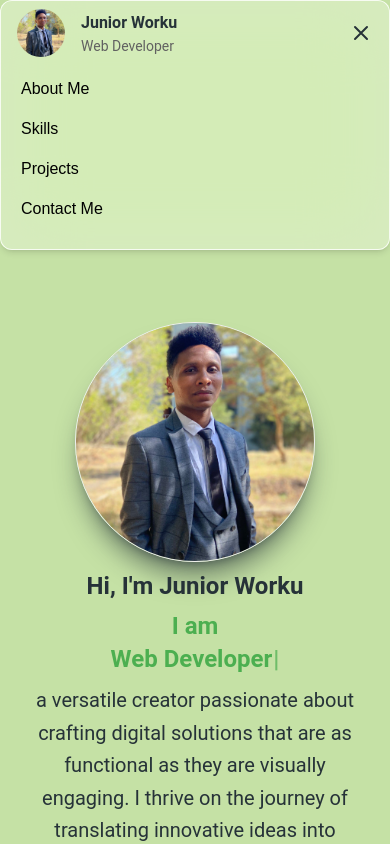
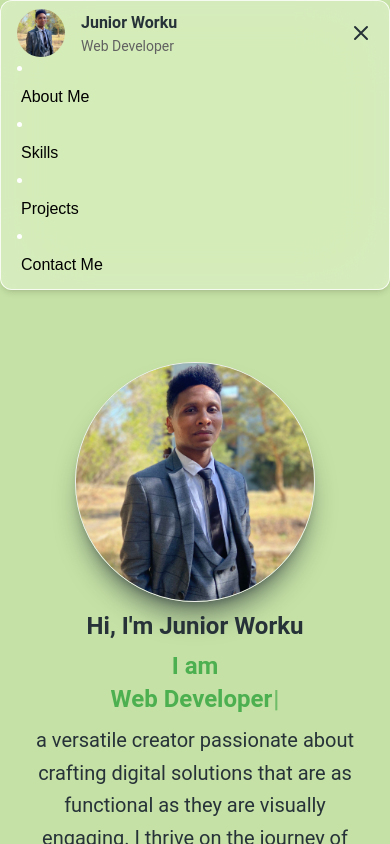
Before and after one commit to juniorworku/Juju-s-Files, a React (Vite) app in the folder Portfolio Project/: page / in a window 390 px wide. Both pictures are taken after a click on the button 361 px from the left and 33 px from the top of the page. Shown: the top 844 px of the page. Built offline with nearby package versions, Linux system fonts and the light colour scheme.

Commit message:
navbar bug fixed

```diff
--- a/Portfolio Project/src/components/navBar.jsx
+++ b/Portfolio Project/src/components/navBar.jsx
@@ -37,48 +37,6 @@ export default function NavBar() {
     }
     `;
 
-
-  const navList = (
-    <ul className="mt-4 mb-4 flex flex-col gap-2 lg:mb-0 lg:mt-0 lg:flex-row lg:items-center lg:gap-6">
-      <NavLink
-        to="about"
-        smooth={true}
-        duration={1500}
-        as="li"
-        className="flex items-center gap-x-2 p-1 font-medium"
-      >
-        <a href="#about" smooth={true} duration={1500} className="flex items-center" >
-         About Me
-        </a>
-
-      </NavLink>
-      <NavLink
-        as="li"
-        className="flex items-center gap-x-2 p-1 font-medium"
-      >
-        <a href="#skills" smooth={true} duration={1500} className="flex items-center" >
-          Skills
-        </a>
-      </NavLink>
-      <NavLink
-        as="li"
-        className="flex items-center gap-x-2 p-1 font-medium"
-      >
-        <a href="#project" smooth={true} duration={1500} className="flex items-center" >
-        Projects
-        </a>
-      </NavLink>
-      <NavLink
-        as="li"
-        className="flex items-center gap-x-2 p-1 font-medium"
-      >
-        <a href="#contact" smooth={true} duration={1500} className="flex items-center" >
-          Contact Me
-        </a>
-      </NavLink>
-    </ul>
-  );
-
   return (
     <Navbar className="bg-light-green-100 mx-auto max-w-screen-xl px-4 py-2 lg:rounded-full lg:py-4">
       <div className="container mx-auto flex items-center justify-between text-blue-gray-900">
@@ -91,7 +49,50 @@ export default function NavBar() {
             </Typography>
           </div>
         </div>
-        <div className="hidden lg:block">{navList}</div>
+        <div className="hidden lg:block">
+          <ul className="mt-4 mb-4 flex flex-col gap-2 lg:mb-0 lg:mt-0 lg:flex-row lg:items-center lg:gap-6">
+            <li>
+              <NavLink
+                to="about"
+                smooth={true}
+                duration={1500}
+                className="flex items-center gap-x-2 p-1 font-medium"
+              >
+                About Me
+              </NavLink>
+            </li>
+            <li>
+              <NavLink
+                to="skills"
+                smooth={true}
+                duration={1500}
+                className="flex items-center gap-x-2 p-1 font-medium"
+              >
+                Skills
+              </NavLink>
+            </li>
+            <li>
+              <NavLink
+                to="project"
+                smooth={true}
+                duration={1500}
+                className="flex items-center gap-x-2 p-1 font-medium"
+              >
+                Projects
+              </NavLink>
+            </li>
+            <li>
+              <NavLink
+                to="contact"
+                smooth={true}
+                duration={1500}
+                className="flex items-center gap-x-2 p-1 font-medium"
+              >
+                Contact Me
+              </NavLink>
+            </li>
+          </ul>
+        </div>
         <IconButton
           variant="text"
           className="ml-auto h-6 w-6 text-inherit hover:bg-transparent focus:bg-transparent active:bg-transparent lg:hidden"
@@ -132,7 +133,49 @@ export default function NavBar() {
       </div>
       <MobileNav open={openNav}>
         <div className="container mx-auto">
-          {navList}
+          <ui>
+            <li>
+              <NavLink
+                to="about"
+                smooth={true}
+                duration={1500}
+                className="flex items-center gap-x-2 p-1 font-medium"
+              >
+                About Me
+              </NavLink>
+            </li>
+            <li>
+              <NavLink
+                to="skills"
+                smooth={true}
+                duration={1500}
+                className="flex items-center gap-x-2 p-1 font-medium"
+              >
+                Skills
+              </NavLink>
+            </li>
+            <li>
+              <NavLink
+                to="project"
+                smooth={true}
+                duration={1500}
+                className="flex items-center gap-x-2 p-1 font-medium"
+              >
+                Projects
+              </NavLink>
+            </li>
+            <li>
+              <NavLink
+                to="contact"
+                smooth={true}
+                duration={1500}
+                className="flex items-center gap-x-2 p-1 font-medium"
+              >
+                Contact Me
+              </NavLink>
+            </li>
+
+          </ui>
         </div>
       </MobileNav>
 
```
